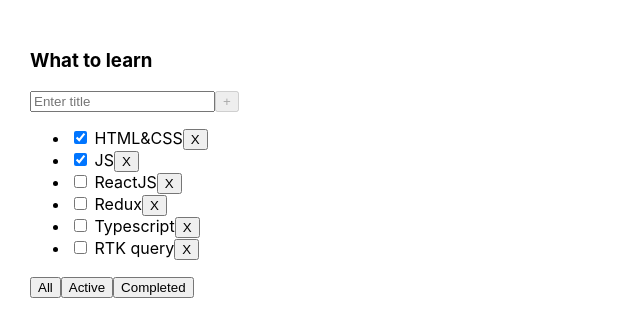
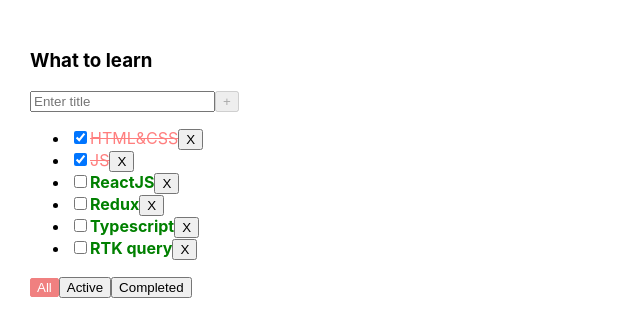
Before and after one commit to AdelZinnurova/todolist, a React (Vite) app: page / in a window 1280 px wide. Shown: the top 336 px of the page, without its empty margins (0-640 px from the left). Built offline with nearby package versions, Linux system fonts and the light colour scheme.

Commit message:
Lesson_4

```diff
--- a/src/AddTaskForm.tsx
+++ b/src/AddTaskForm.tsx
@@ -1,28 +1,48 @@
-import {useState} from "react";
+import {useState, KeyboardEvent, ChangeEvent} from "react";
 
 type AddTaskFormPropsType = {
     createTask: (title: string) => void
     disabled?: boolean
+
 }
 
 export const AddTaskForm = (props: AddTaskFormPropsType) => {
     const [taskTitle, setTaskTitle] = useState("");
+    const [error, setErrors] = useState<string | null>(null);
+    const createTaskHandler = () => {
+        const trimmedTaskTitle = taskTitle.trim()
+        if(trimmedTaskTitle) {
+            props.createTask(taskTitle)
+        } else {
+            setErrors('Title is required!')
+        }
+        setTaskTitle("");
+    }
+    const createTaskOnKeyDownHandler = (e: KeyboardEvent<HTMLInputElement>) => {
+        if (e.key === 'Enter' && !isAddBtnDisabled) {
+            createTaskHandler()
+        }
+    }
+    const setTaskTitleHandler = (e: ChangeEvent<HTMLInputElement>) => setTaskTitle(e.currentTarget.value)
+    const isAddBtnDisabled = !taskTitle || taskTitle.length > 10
+
 
     return (
         <div>
             <input
                 placeholder='Enter title'
                 value={taskTitle}
-                onChange={(e) => setTaskTitle(e.currentTarget.value)}/>
-            <button onClick={() => {
-                props.createTask(taskTitle)
-            }}
-                    disabled={!taskTitle || taskTitle.length > 10}>
+                onKeyDown={createTaskOnKeyDownHandler}
+                onChange={setTaskTitleHandler}
+            className={!!error ? 'task-input-error' : ''}/>
+            <button onClick={createTaskHandler}
+                    disabled={isAddBtnDisabled}>
                 +
             </button>
 
             {taskTitle && <div>Max title length is 10 charters</div>}
             {taskTitle.length > 10 && <div style={{color: 'red'}}>Title length is too long</div>}
+            {error && <div style={{color: 'red'}}>{error}</div>}
         </div>
     );
 };
--- a/src/App.css
+++ b/src/App.css
@@ -1,8 +1,32 @@
 .app {
-  padding: 30px;
-  display: flex;
+    padding: 30px;
+    display: flex;
 }
 
 .app > div {
-  margin-right: 50px;
+    margin-right: 50px;
 }
+
+.task {
+    font-weight: bold;
+    color: green;
+}
+
+.task-done {
+    opacity: 0.5;
+    text-decoration: line-through;
+    color: red;
+}
+
+.filter-btn-active {
+    background-color: lightcoral;
+    color: white;
+    border: 1px solid lightcoral;
+    border-radius: 2px;
+}
+
+.task-input-error {
+  border: 1px solid red;
+    outline: none;
+    background-color: lightcoral;
+}
--- a/src/App.tsx
+++ b/src/App.tsx
@@ -16,14 +16,25 @@
         {id: v1(), title: 'Typescript', isDone: false},
         {id: v1(), title: 'RTK query', isDone: false},
     ])
+    const [filter, setFilter] = useState<FiltersValuesType>('all')
 
     const deleteTask = (taskId: string) => {
         const nextState: Array<TaskPropsType> = tasks.filter(t => t.id !== taskId) // удаляем таску с помощью метода фильтер
         setTasks(nextState) // обновляем стейт на новые данные
     }
+    const changeTodolistFilter = (newFilterValue: FiltersValuesType) => {
+        setFilter(newFilterValue)
+    }
+    const createTask = (title: string) => {
+        const newTask: TaskPropsType = {id: v1(), title: title, isDone: false}
+        const nextState: TaskPropsType[] = [...tasks, newTask]
+        setTasks(nextState)
+    }
+    const changeTaskStatus = (taskId: string, newStatus: boolean) => {
+        const newTasks = tasks.map(t => t.id === taskId ? {...t, isDone: newStatus} : t)
+        setTasks(newTasks)
+    }
 
-
-    const [filter, setFilter] = useState<FiltersValuesType>('all')
 
     let filteredTasks: Array<TaskPropsType> = [];
     if (filter === 'all') {
@@ -34,24 +45,15 @@
         filteredTasks = tasks.filter(t => t.isDone === true)
     }
 
-    const changeTodolistFilter = (newFilterValue: FiltersValuesType) => {
-        setFilter(newFilterValue)
-    }
-
-    const createTask = (title: string) => {
-        const newTask: TaskPropsType = {id: v1(), title: title, isDone: false}
-        const nextState: TaskPropsType[] = [...tasks, newTask]
-        setTasks(nextState)
-    }
-
-
     return (
         <div className="app">
             <TodoListItem title={todoListTitle_1}
                           tasks={filteredTasks}
                           deleteTask={deleteTask}
                           changeTodolistFilter={changeTodolistFilter}
-                          createTask={createTask}/>
+                          createTask={createTask}
+                          changeTaskStatus={changeTaskStatus}
+                          filter={filter}/>
         </div>
     )
 }
--- a/src/FilterButtons.tsx
+++ b/src/FilterButtons.tsx
@@ -2,14 +2,15 @@
 
 type FilterButtonsPropsType = {
     changeTodolistFilter: (newFilterValue: FiltersValuesType) => void
+    filter: FiltersValuesType
 }
 
-export const FilterButtons = ({changeTodolistFilter}: FilterButtonsPropsType) => {
+export const FilterButtons = ({changeTodolistFilter, filter}: FilterButtonsPropsType) => {
     return (
         <div>
-            <button onClick={() => changeTodolistFilter('all')}>All</button>
-            <button onClick={() => changeTodolistFilter('active')}>Active</button>
-            <button onClick={() => changeTodolistFilter('completed')}>Completed</button>
+            <button className={filter === 'all' ? 'filter-btn-active' : ''} onClick={() => changeTodolistFilter('all')}>All</button>
+            <button className={filter === 'active' ? 'filter-btn-active' : ''}  onClick={() => changeTodolistFilter('active')}>Active</button>
+            <button className={filter === 'completed' ? 'filter-btn-active' : ''}  onClick={() => changeTodolistFilter('completed')}>Completed</button>
         </div>
     );
 };
--- a/src/TaskList.tsx
+++ b/src/TaskList.tsx
@@ -1,22 +1,28 @@
 import {TaskPropsType} from "./TodoListItem.tsx";
+import {ChangeEvent} from "react";
 
 
 type TaskListPropsType = {
     tasks: Array<TaskPropsType>,
     deleteTask: (taskId: string) => void
+    changeTaskStatus: (taskId: string, newStatus: boolean) => void
 }
 
-export const TaskList = ({tasks, deleteTask}: TaskListPropsType) => {
+export const TaskList = ({tasks, deleteTask, changeTaskStatus}: TaskListPropsType) => {
 
     const taskList = tasks.length === 0
         ? <span>Ваш список пуст</span>
         : <ul>
             {
                 tasks.map(t => {
+                    const deletetaskHandler = () => deleteTask(t.id)
                     return (
                         <li key={t.id}>
-                            <input type="checkbox" checked={t.isDone}/> <span>{t.title}</span>
-                            <button onClick={() => deleteTask(t.id)}>X</button>
+                            <input type="checkbox"
+                                   checked={t.isDone}
+                                   onChange={(e: ChangeEvent<HTMLInputElement>) => changeTaskStatus(t.id, e.currentTarget.checked)}/>
+                            <span className={t.isDone ? 'task-done' : 'task'}>{t.title}</span>
+                            <button onClick={deletetaskHandler}>X</button>
                         </li>
                     )
                 })
--- a/src/TodoListItem.tsx
+++ b/src/TodoListItem.tsx
@@ -7,9 +7,11 @@
 type TodoListItemPropsType = {
     title: string
     tasks: Array<TaskPropsType>
+    filter: FiltersValuesType
     deleteTask: (taskId: string) => void
     changeTodolistFilter: (newFilterValue: FiltersValuesType) => void
     createTask: (title: string) => void
+    changeTaskStatus: (taskId: string, newStatus: boolean) => void
 }
 
 export type TaskPropsType = {
@@ -23,8 +25,8 @@
         <div>
             <TodoListTitle title={props.title}/>
             <AddTaskForm createTask={props.createTask}/>
-            <TaskList tasks={props.tasks} deleteTask={props.deleteTask}/>
-            <FilterButtons changeTodolistFilter={props.changeTodolistFilter}/>
+            <TaskList tasks={props.tasks} deleteTask={props.deleteTask} changeTaskStatus={props.changeTaskStatus}/>
+            <FilterButtons filter={props.filter} changeTodolistFilter={props.changeTodolistFilter}/>
         </div>
     );
 };
```
